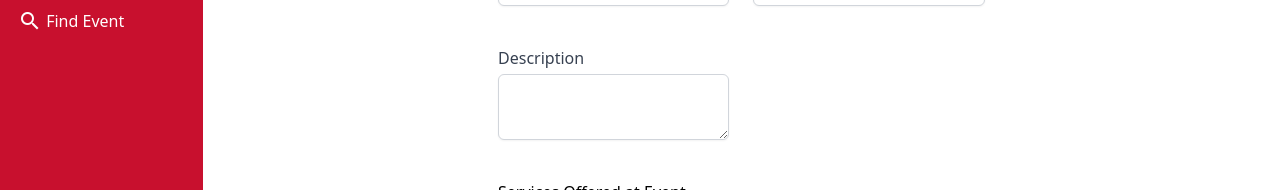
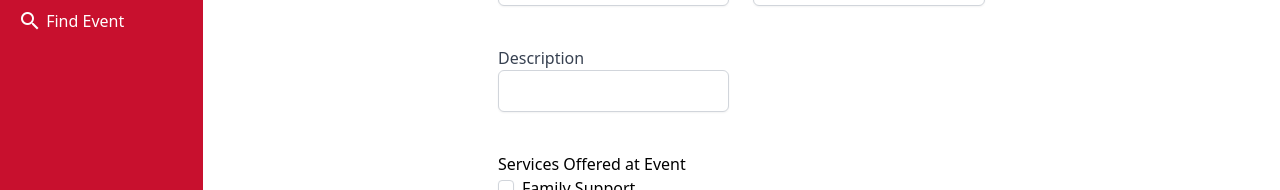
Before and after one commit to CIS-Fall-2022/project-cis_4339_project_42, a Vue app in the folder frontend/: page /eventDetails/1 in a window 1280 px wide. Shown: the part 316-506 px from the top of the page. Built offline with nearby package versions, Linux system fonts and the light colour scheme; no server answers.

Commit message:
Update eventDetails.vue

```diff
--- a/frontend/src/components/eventDetails.vue
+++ b/frontend/src/components/eventDetails.vue
@@ -55,10 +55,11 @@
           <div class="flex flex-col">
             <label class="block">
               <span class="text-gray-700">Description</span>
-              <textarea
-                class="mt-1 block w-full rounded-md border-gray-300 shadow-sm focus:border-indigo-300 focus:ring focus:ring-indigo-200 focus:ring-opacity-50"
-                rows="2"
-              ></textarea>
+              <input
+                type="text"
+                class="w-full rounded-md border-gray-300 shadow-sm focus:border-indigo-300 focus:ring focus:ring-indigo-200 focus:ring-opacity-50"
+                v-model="event.description"
+              />
             </label>
           </div>
 
```
